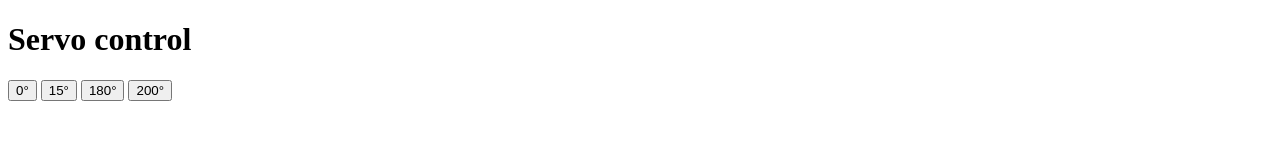
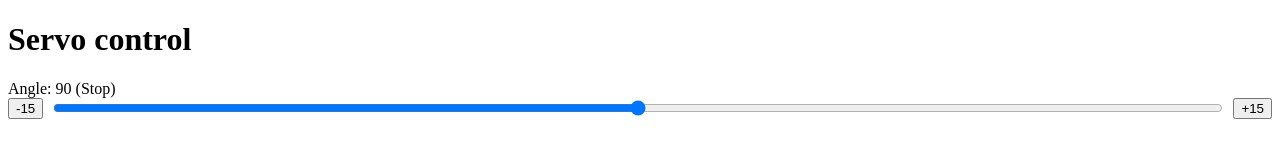
Before and after one commit to WeytensThibault/arduinointerface, a website: page index.html in a window 1280 px wide. Drawn offline with Linux system fonts and the light colour scheme.

Commit message:
servo, listen with slider

```diff
--- a/index.html
+++ b/index.html
@@ -5,21 +5,64 @@
     <meta charset="UTF-8">
     <meta name="viewport" content="width=device-width, initial-scale=1.0">
     <title>Servo Control</title>
+    <link rel="stylesheet" href="style.css">
 </head>
 
 <body>
     <h1>Servo control</h1>
-    <button onclick="move(0)">0°</button>
-    <button onclick="move(15)">15°</button>
-    <button onclick="move(180)">180°</button>
-    <button onclick="move(200)">200°</button>
+
+    <div class="c-controller">
+        <label for="angle">Angle: <span id="angleLabel">90 (Stop)</span></label>
+        <div class="c-controller-scroller">
+            <button class="c-btn">-15</button>
+            <input id="angle" type="range" min="0" max="180" value="90" step="1" />
+            <button class="c-btn">+15</button>
+        </div>
+    </div>
 
     <script>
+        const slider = document.getElementById('angle');
+        const label = document.getElementById('angleLabel');
+
+        function updateLabel(val) {
+            label.textContent = Number(val) === 90 ? '90 (Stop)' : val + '°';
+        }
+
         function move(angle) {
             fetch(`http://localhost:3000/move/${angle}`)
-                .then(res => console.log("Sent:", angle))
+                .then(res => console.log('Sent:', angle))
                 .catch(err => console.error(err));
         }
+
+        let timeout = null;
+
+        slider.addEventListener('input', (e) => {
+            const val = e.target.value;
+            updateLabel(val);
+            clearTimeout(timeout);
+            timeout = setTimeout(() => move(val), 120);
+        });
+
+        slider.addEventListener('change', (e) => {
+            const val = e.target.value;
+            updateLabel(val);
+            clearTimeout(timeout);
+            move(val);
+        });
+
+        const btns = document.querySelectorAll('.c-btn');
+        btns.forEach(btn => {
+            btn.addEventListener('click', (e) => {
+                const delta = parseInt(btn.textContent, 10) || 0;
+                const newVal = Math.min(180, Math.max(0, Number(slider.value) + delta));
+                slider.value = newVal;
+                updateLabel(newVal);
+                clearTimeout(timeout);
+                move(newVal);
+            });
+        });
+
+        updateLabel(slider.value);
     </script>
 </body>
 
--- /dev/null
+++ b/style.css
@@ -0,0 +1,17 @@
+.c-controller {
+  display: flex;
+  flex-direction: column;
+  width: 100%;
+}
+
+.c-controller-scroller {
+  display: flex;
+  align-items: center;
+  gap: 0.5rem;
+  width: 100%;
+}
+
+.c-controller-scroller input[type="range"] {
+  flex: 1 1 auto;
+  width: 100%;
+}
```
Also changed, not shown: server.js (+9 -3 lines).
